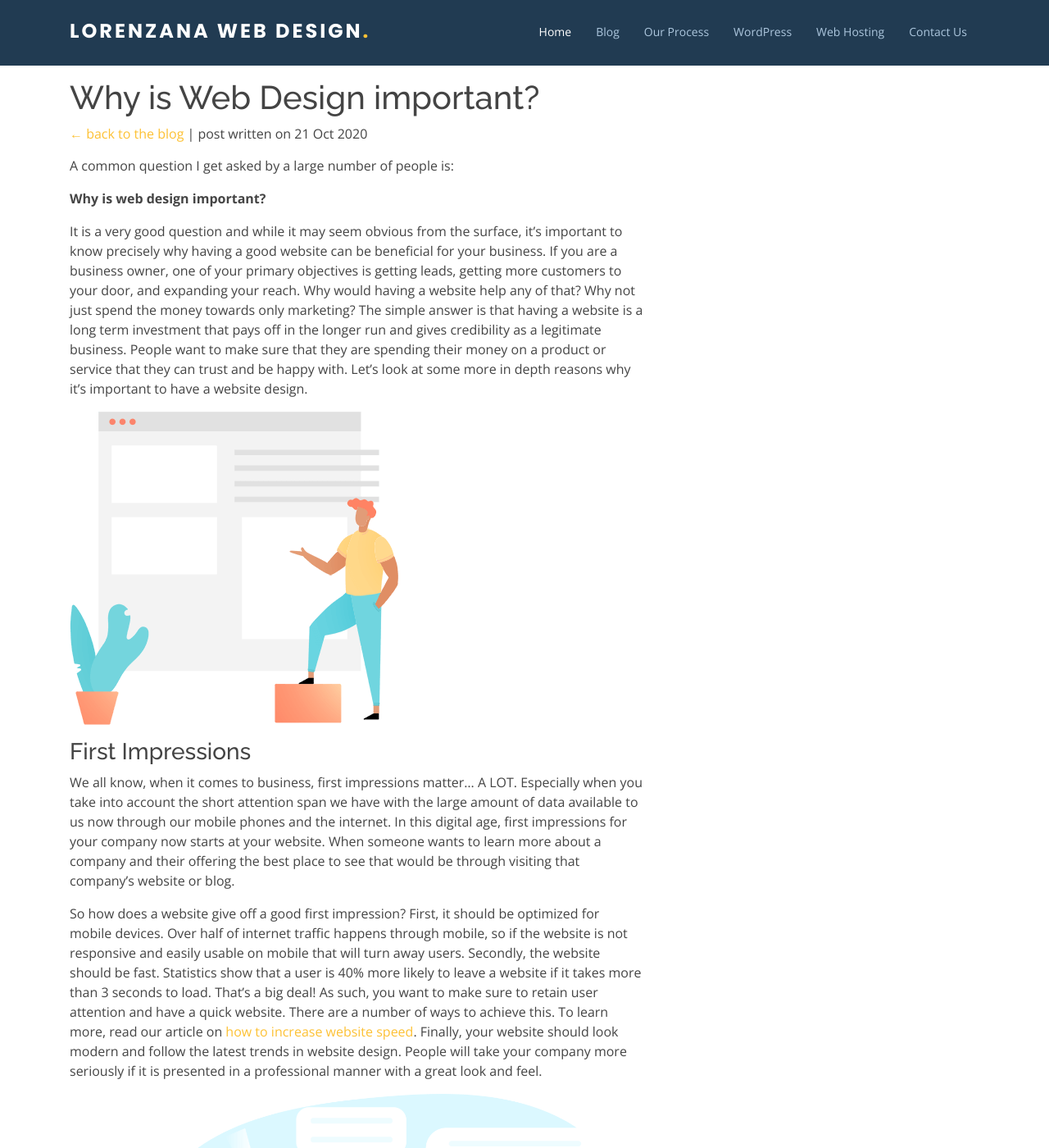
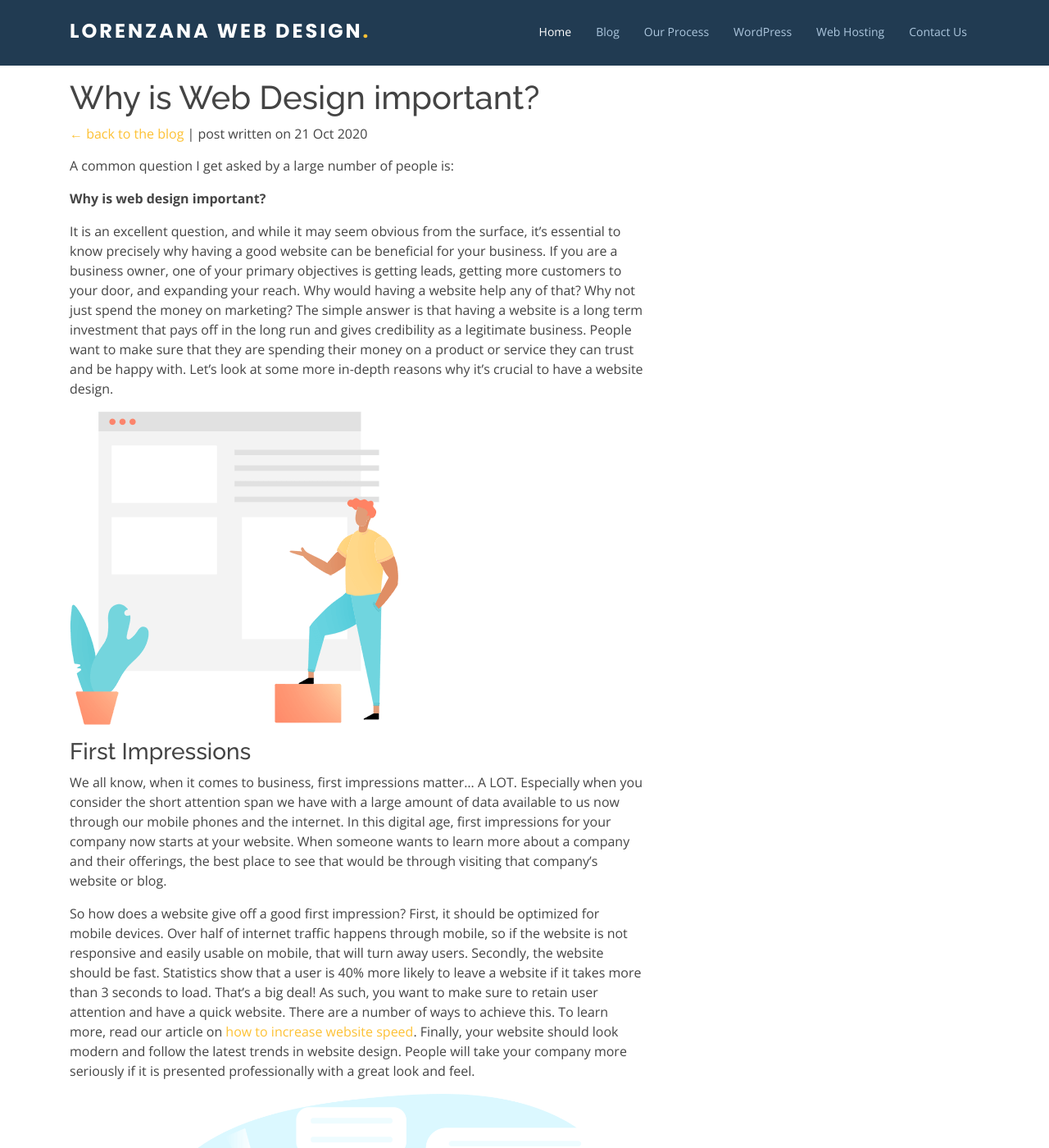
Before and after one commit to MeesterMarcus/lorenzana-designs-website, a Jekyll site: the page built from _posts/2020-10-21-why-is-web-design-important.md, in a window 1280 px wide and 1400 px high. Shown: the whole window at 82% size. Built offline with Jekyll 4.4.1, drawn with Linux system fonts in a browser that asks for light colours; nearby versions of some CDN libraries; some of the changed text lies outside the part shown.

Commit message:
Update from Forestry.io lorenzanamarcus@gmail.com updated _posts/2020-10-21-why-is-web-design-important.md

```diff
--- a/_posts/2020-10-21-why-is-web-design-important.md
+++ b/_posts/2020-10-21-why-is-web-design-important.md
@@ -10,28 +10,28 @@
 
 **Why is web design important?**
 
-It is a very good question and while it may seem obvious from the surface, it's important to know precisely why having a good website can be beneficial for your business. If you are a business owner, one of your primary objectives is getting leads, getting more customers to your door, and expanding your reach. Why would having a website help any of that? Why not just spend the money towards only marketing? The simple answer is that having a website is a long term investment that pays off in the longer run and gives credibility as a legitimate business. People want to make sure that they are spending their money on a product or service that they can trust and be happy with. Let's look at some more in depth reasons why it's important to have a website design.
+It is an excellent question, and while it may seem obvious from the surface, it’s essential to know precisely why having a good website can be beneficial for your business. If you are a business owner, one of your primary objectives is getting leads, getting more customers to your door, and expanding your reach. Why would having a website help any of that? Why not just spend the money on marketing? The simple answer is that having a website is a long term investment that pays off in the long run and gives credibility as a legitimate business. People want to make sure that they are spending their money on a product or service they can trust and be happy with. Let’s look at some more in-depth reasons why it’s crucial to have a website design.
 
 ![](/uploads/drawkit-content-man-colour-400px.png)
 
 ### First Impressions
 
-We all know, when it comes to business, first impressions matter... A LOT. Especially when you take into account the short attention span we have with the large amount of data available to us now through our mobile phones and the internet. In this digital age, first impressions for your company now starts at your website. When someone wants to learn more about a company and their offering the best place to see that would be through visiting that company's website or blog.
+We all know, when it comes to business, first impressions matter… A LOT. Especially when you consider the short attention span we have with a large amount of data available to us now through our mobile phones and the internet. In this digital age, first impressions for your company now starts at your website. When someone wants to learn more about a company and their offerings, the best place to see that would be through visiting that company’s website or blog.
 
-So how does a website give off a good first impression? First, it should be optimized for mobile devices. Over half of internet traffic happens through mobile, so if the website is not responsive and easily usable on mobile that will turn away users. Secondly, the website should be fast. Statistics show that a user is 40% more likely to leave a website if it takes more than 3 seconds to load. That's a big deal! As such, you want to make sure to retain user attention and have a quick website. There are  a number of ways to achieve this. To learn more, read our article on [how to increase website speed](https://www.lorenzanadesigns.com/blog/tech/2020/09/22/5-methods-to-make-your-website-fast.html). Finally, your website should look modern and follow the latest trends in website design. People will take your company more seriously if it is presented in a professional manner with a great look and feel.
+So how does a website give off a good first impression? First, it should be optimized for mobile devices. Over half of internet traffic happens through mobile, so if the website is not responsive and easily usable on mobile, that will turn away users. Secondly, the website should be fast. Statistics show that a user is 40% more likely to leave a website if it takes more than 3 seconds to load. That’s a big deal! As such, you want to make sure to retain user attention and have a quick website. There are a number of ways to achieve this. To learn more, read our article on [how to increase website speed](https://www.lorenzanadesigns.com/blog/tech/2020/09/22/5-methods-to-make-your-website-fast.html). Finally, your website should look modern and follow the latest trends in website design. People will take your company more seriously if it is presented professionally with a great look and feel.
 
 ![](/uploads/marketing_.png)
 
 ### Organic marketing
 
-A nice website design and marketing are not two exclusive things. They are extremely tied to one another and mutually benefit from each other. Marketing helps drive traffic to your website, which in turn leads to a higher chance of them contacting you through a form. A website gives your users a window into your business that they can always reach to learn more about you, the services you offer, and why you are better than your competitors. It also goes hand in hand with SEO (Search Engine Optimization) since you need a website in order to be found and ranked by Google.
+A nice website design and marketing are not two exclusive things. They are intensely tied to one another and mutually benefit from each other. Marketing helps drive traffic to your website, which leads to a higher chance of them contacting you through a form. A website gives your users a window into your business that they can always reach to learn more about you, the services you offer, and why you are better than your competitors. It also goes hand in hand with SEO (Search Engine Optimization) since you need a website to be found and ranked by Google.
 
 ![](/uploads/chat.png)
 
 ### Connect With Others
 
-Having a website also gives you the chance to connect with others, whether that be colleagues or potential customers. It gives you a chance to put in your own words why your company is so great. This is one of the few things as a business owner you have control over, and it's out there for the whole world to see! It's a great opportunity to highlight your services, company history, promotions, and ongoing news with a blog. The more valuable information and content your provide the more that will help your rankings in SEO as well! You may even learn some new helpful tips for your business through connecting with others or from researching topics to write about.
+Having a website also gives you the chance to connect with others, whether colleagues or potential customers. It gives you a chance to put in your own words why your company is so great. This is one of the few things as a business owner you have control over, and it’s out there for the whole world to see! It’s an excellent opportunity to highlight your services, company history, promotions, and ongoing news with a blog. The more valuable information and content you provide, the more that will help your rankings in SEO! You may even learn some new helpful tips for your business by connecting with others or from researching topics to write about.
 
 ### Summary
 
-We just scratched the surface with how important it could be to have a website for your business. And why it's important to have it designed by a professional! To learn more about web design, SEO, or to inquire about our services, browse our website and blog. Thanks for reading! Learn more about our [San Antonio development services](https://www.lorenzanadesigns.com/blog/webdesign/2020/10/15/san-antonio-development-services).
+We just scratched the surface with how important it could be to have a website for your business. And why it’s crucial to have it designed by a professional! To learn more about web design, SEO, or to inquire about our services, browse our website and blog. Thanks for reading! Learn more about our [San Antonio development services](https://www.lorenzanadesigns.com/blog/webdesign/2020/10/15/san-antonio-development-services).
```
